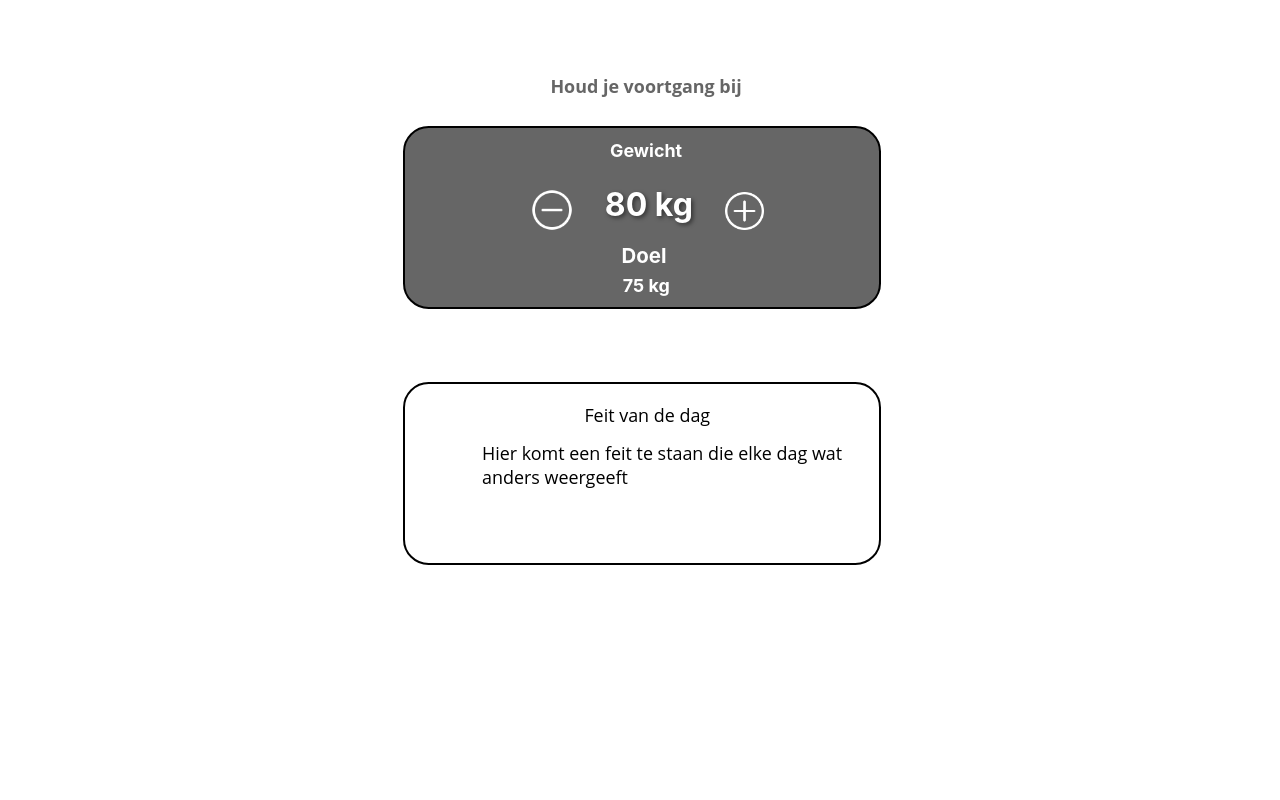
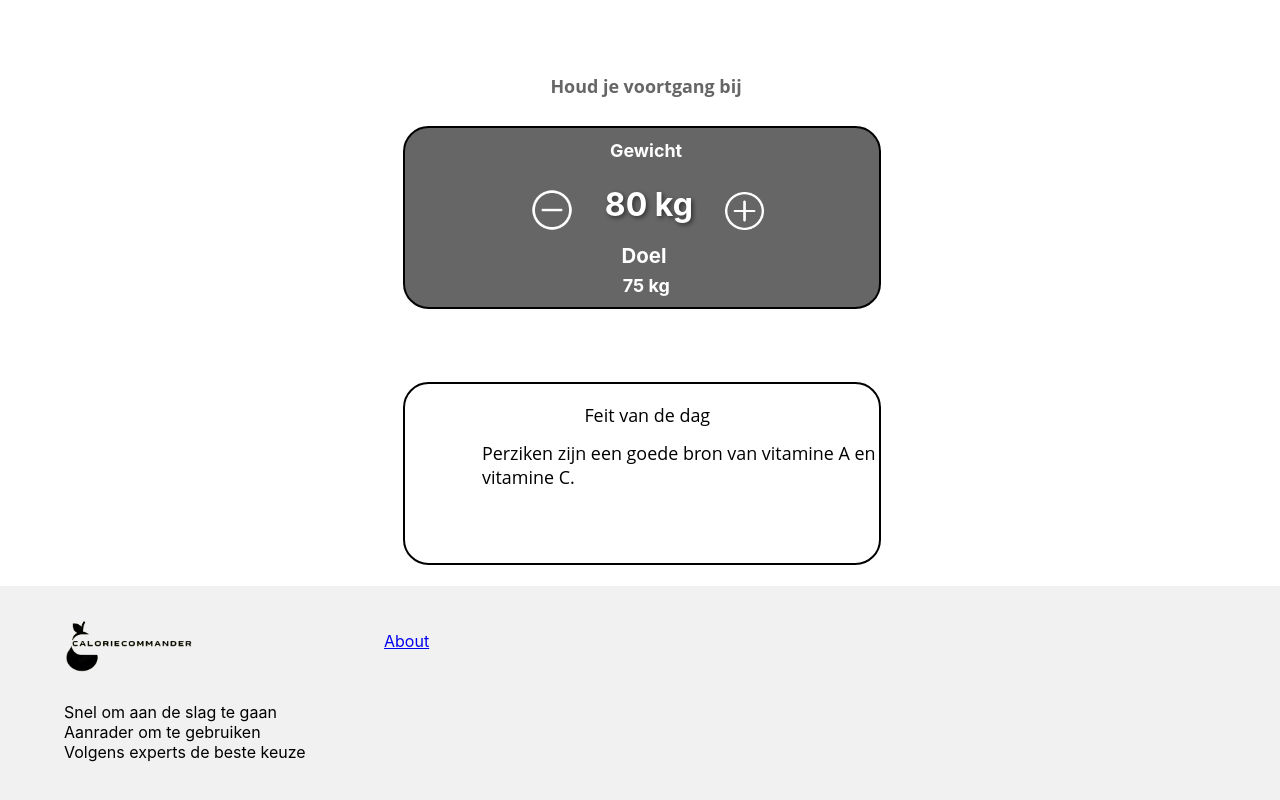
Before and after one commit to CalorieCommander/frontend, a React (Create React App) app in the folder app/: page /Dagoverzicht in a window 1280 px wide. Shown: the part 1564-2364 px from the top of the page. Before the commit the page ends 2129 px from the top, so only its background shows below. Built offline with nearby package versions, Linux system fonts and the light colour scheme.

Commit message:
update footer
feit van de dag staat erin en footer aangemaakt

```diff
--- a/app/src/pages/Dagoverzicht.css
+++ b/app/src/pages/Dagoverzicht.css
@@ -565,3 +565,32 @@ body{
   left: 6vw;
   top: 4.5vw;
 }
+
+/* editing in de footer */
+
+.dag-footers {
+  position: absolute;
+  width: 100%;
+  height: 20vw;
+  background-color: #F1F1F1;
+  top: 168vw;
+}
+
+.dag-logo-footer {
+  position: absolute;
+  width: 10vw;
+  top: 2vw;
+  left: 5vw;
+}
+
+.dag-footer-text {
+  position: absolute;
+  top: 9vw;
+  left: 5vw;
+}
+
+.dag-about-link {
+  position: absolute;
+  top: 3.5vw;
+  left: 30vw;
+}
--- a/app/src/pages/Dagoverzicht.js
+++ b/app/src/pages/Dagoverzicht.js
@@ -1,4 +1,4 @@
-import React, { useState } from "react";
+import React, { useState, useEffect } from "react";
 import "./Dagoverzicht.css";
 import { Link } from "react-router-dom";
 import logo from "../img/caloriecommander.png";
@@ -17,10 +17,45 @@ const Dagoverzicht = () => {
   const [totalMealCalories, setTotalMealCalories] = useState(0);
   const [dailyCalorieGoal, setDailyCalorieGoal] = useState(0);
 
+  const dailyFacts = [
+    "Eén keer per week vis eten is goed voor uw hart.",
+    "Blauwe bessen behoren tot de meest voedzame vruchten ter wereld.",
+    "Bananen zijn rijk aan kalium, wat goed is voor de gezondheid van het hart.",
+    "Appels bevatten veel vezels, die kunnen helpen bij het reguleren van de spijsvertering.",
+    "Sinaasappels zijn een uitstekende bron van vitamine C, wat belangrijk is voor een gezond immuunsysteem.",
+    "Aardbeien zijn rijk aan antioxidanten, die kunnen helpen bij het bestrijden van ontstekingen.",
+    "Ananas bevat een enzym genaamd bromelaïne, dat kan helpen bij de spijsvertering.",
+    "Granaatappelsap staat bekend om zijn hoge gehalte aan antioxidanten, wat gunstig is voor de gezondheid van het hart.",
+    "Mango's zijn rijk aan vitamine A, wat belangrijk is voor een gezonde huid en ogen.",
+    "Avocado's bevatten gezonde enkelvoudig onverzadigde vetten, die kunnen helpen bij het verlagen van het cholesterolgehalte.",
+    "Kiwi's bevatten meer vitamine C dan sinaasappels.",
+    "Druiven bevatten resveratrol, een antioxidant die gunstig kan zijn voor de gezondheid van het hart.",
+    "Bosbessen kunnen helpen bij het verbeteren van de hersenfunctie en het geheugen.",
+    "Papaja's bevatten enzymen die kunnen helpen bij de spijsvertering en de darmgezondheid bevorderen.",
+    "Perziken zijn een goede bron van vitamine A en vitamine C.",
+    "Watermeloenen bevatten veel water en zijn een verfrissende en hydraterende vrucht.",
+    "Cranberry's zijn rijk aan antioxidanten en kunnen helpen bij het voorkomen van urineweginfecties.",
+    "Pruimen bevatten vezels en antioxidanten die de spijsvertering kunnen bevorderen.",
+    "Kersen bevatten melatonine, een hormoon dat de slaap kan bevorderen.",
+    "Appels bevatten pectine, een vezel die kan helpen bij het verlagen van het cholesterolgehalte.",
+    "Bananen bevatten tryptofaan, een aminozuur dat kan helpen bij het verbeteren van de stemming.",
+    "Ananas bevat bromelaïne, een enzym dat kan helpen bij de spijsvertering en ontstekingen kan verminderen.",
+  ];
+
+  // Functie om het feit van de dag op te halen op basis van de huidige datum
+  const getDailyFact = () => {
+    const currentDate = new Date();
+    const dayOfMonth = currentDate.getDate();
+    return dailyFacts[dayOfMonth - 1] || "Geen feit beschikbaar";
+  };
+
+  // Haal het feit van de dag op
+  const dailyFact = getDailyFact();
+
   // Functie om de tekst voor de datum bij te werken
   const updateDateText = () => {
     const days = [
-      "Zondag3333",
+      "Zondag",
       "Maandag",
       "Dinsdag",
       "Woensdag",
@@ -147,9 +182,21 @@ const Dagoverzicht = () => {
 
       <div className="dag-feiten-border">
         <div className="dag-feit">Feit van de dag</div>
-        <div className="dag-feitjes">
-          Hier komt een feit te staan die elke dag wat anders weergeeft
+        <div className="dag-feitjes">{dailyFact}</div>
+      </div>
+
+      <div className="dag-footers">
+        <img src={logo} alt="dag-logo" className="dag-logo-footer"></img>
+        <div className="dag-footer-text">
+          Snel om aan de slag te gaan
+          <br />
+          Aanrader om te gebruiken
+          <br />
+          Volgens experts de beste keuze
         </div>
+        <Link to="#" className="dag-about-link">
+          About
+        </Link>
       </div>
     </div>
   );
```
